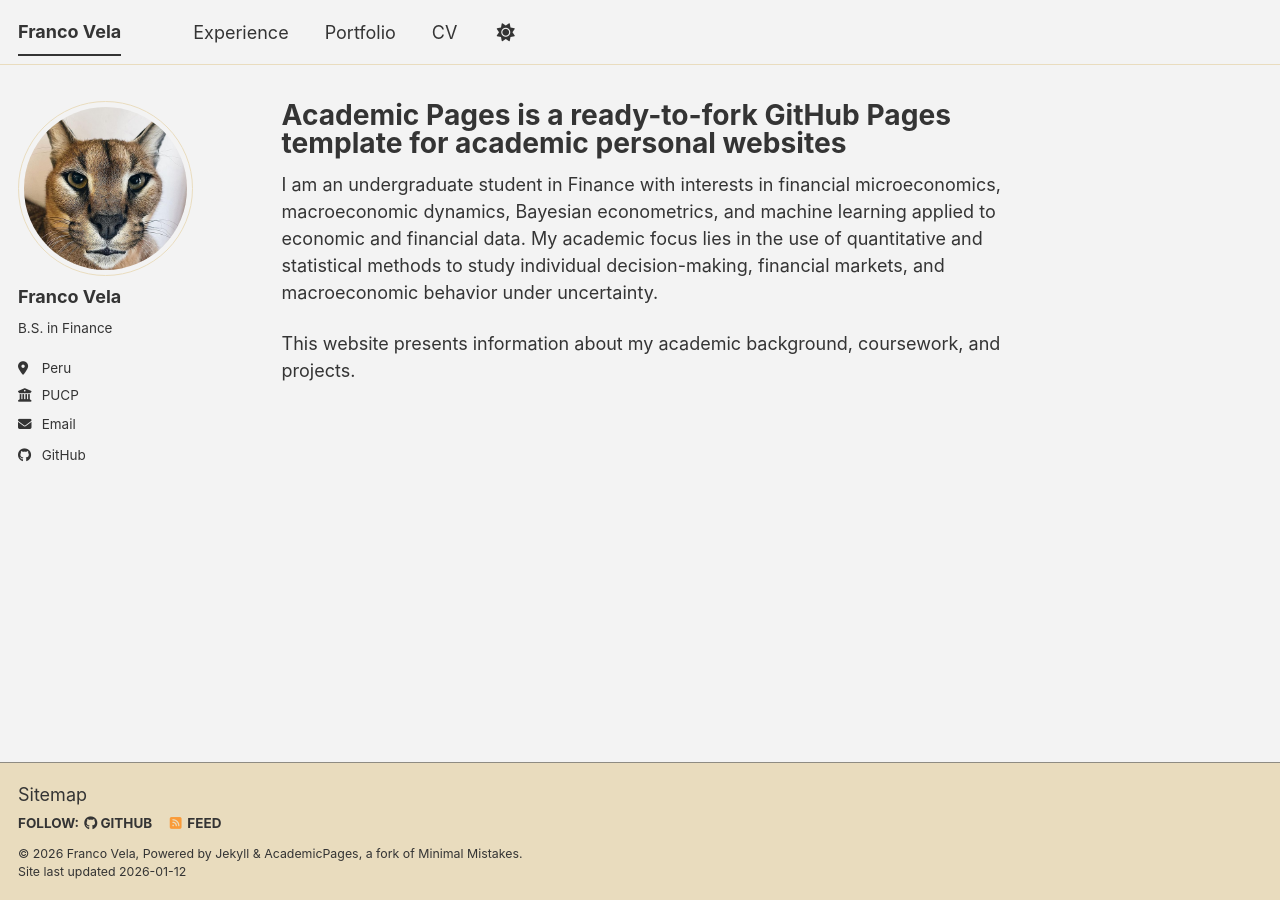
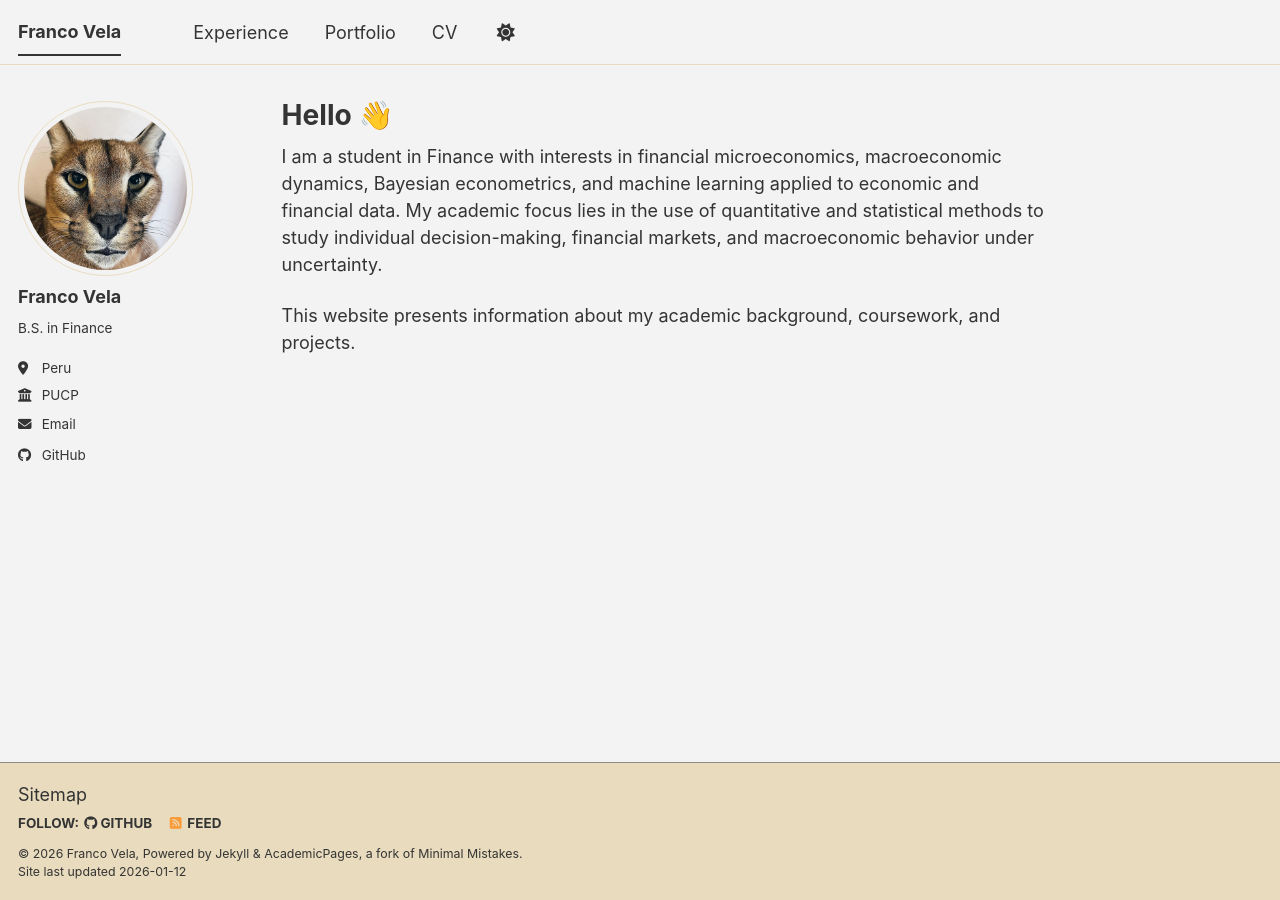
Before and after one commit to fvelam/fvelam.github.io, a Jekyll site: the page built from _pages/about.md, in a window 1280 px wide. Built offline with Jekyll 4.4.1, drawn with Linux system fonts in a browser that asks for light colours; a script bundle is joined from its source files by our own code; library files that are not in the unit come from our copies.

Commit message:
Change title and update introduction in about page
Updated the title and modified the introduction text.

```diff
--- a/_pages/about.md
+++ b/_pages/about.md
@@ -1,13 +1,13 @@
 ---
 permalink: /
-title: "Academic Pages is a ready-to-fork GitHub Pages template for academic personal websites"
+title: "Hello 👋"
 author_profile: true
 redirect_from:
   - /about/
   - /about.html
 ---
 
-I am an undergraduate student in Finance with interests in financial microeconomics, macroeconomic dynamics, Bayesian econometrics, and machine learning applied to economic and financial data. My academic focus lies in the use of quantitative and statistical methods to study individual decision-making, financial markets, and macroeconomic behavior under uncertainty.
+I am a student in Finance with interests in financial microeconomics, macroeconomic dynamics, Bayesian econometrics, and machine learning applied to economic and financial data. My academic focus lies in the use of quantitative and statistical methods to study individual decision-making, financial markets, and macroeconomic behavior under uncertainty.
 
 This website presents information about my academic background, coursework,
 and projects.
```
